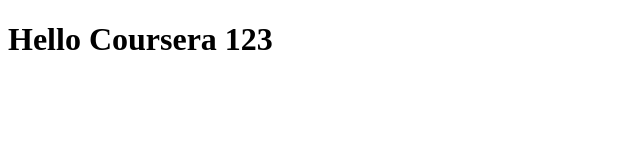
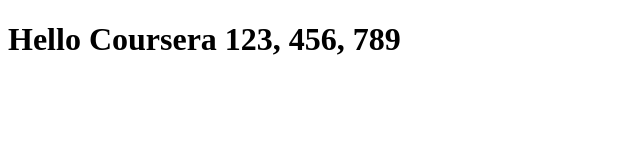
Before and after one commit to muechue2007/coursera-test, a plain HTML site: page index.html in a window 1280 px wide. Shown: the whole page, without its empty margins (0-640 px from the left). Drawn offline with Linux system fonts and the light colour scheme.

Commit message:
next version of webfile

```diff
--- a/index.html
+++ b/index.html
@@ -5,6 +5,6 @@
     <title>Hello Coursera</title>
   </head>
   <body>
-    <h1>Hello Coursera 123</h1>
+    <h1>Hello Coursera 123, 456, 789</h1>
   </body>
 </html>
```
